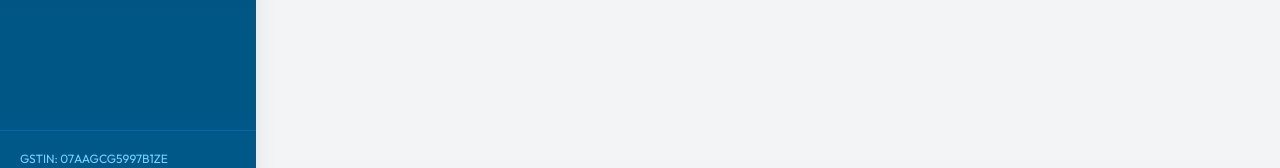
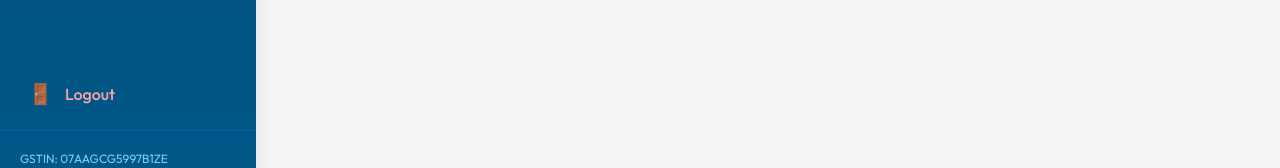
Before and after one commit to rajat804/roadways-frontend, a React (Vite) app: page /admin/dashboard/add-delivery in a window 1280 px wide. Shown: the part 593-761 px from the top of the page. Built offline with nearby package versions, Linux system fonts and the light colour scheme; a web font is replaced by a local one.

Commit message:
sidebar update

```diff
--- a/src/admin/components/Sidebar.jsx
+++ b/src/admin/components/Sidebar.jsx
@@ -1,15 +1,15 @@
 import React from 'react';
-import { NavLink } from 'react-router-dom';
+import { NavLink, useNavigate } from 'react-router-dom';
+import axios from 'axios';
 
 const Sidebar = ({ sidebarOpen, setSidebarOpen }) => {
+   const navigate = useNavigate();
+  const BACKEND_URL = import.meta.env.VITE_BACKEND_URI;
   const menuItems = [
     { path: '/admin/dashboard', name: 'Dashboard', icon: '📊' },
-    { path: '/admin/booking', name: 'Booking Offices', icon: '🏢' },
-    { path: '/admin/delivery', name: 'Delivery Offices', icon: '🚚' },
-    { path: '/admin/add-booking', name: 'Add Booking Office', icon: '➕' },
-    { path: '/admin/add-delivery', name: 'Add Delivery Office', icon: '🚛' },
-    { path: '/admin/contacts', name: 'Contacts', icon: '📞' },
-    { path: '/admin/settings', name: 'Settings', icon: '⚙️' },
+    { path: '/admin/dashboard/add-booking', name: 'Add Booking Office', icon: '➕' },
+    { path: '/admin/dashboard/add-delivery', name: 'Add Delivery Office', icon: '➕' },
+
   ];
 
   // Close sidebar function
@@ -18,6 +18,23 @@ const Sidebar = ({ sidebarOpen, setSidebarOpen }) => {
       setSidebarOpen(false);
     }
   };
+
+  // Logout function
+  const handleLogout = async () => {
+    try {
+      await axios.post(`${BACKEND_URL}/api/auth/logout`, {}, {
+        withCredentials: true
+      });
+    } catch (error) {
+      console.log("Logout API error:", error);
+    }
+
+    localStorage.removeItem("adminToken");
+    localStorage.removeItem("adminEmail");
+
+    navigate("/login");
+  };
+
 
   return (
     <>
@@ -93,6 +110,20 @@ const Sidebar = ({ sidebarOpen, setSidebarOpen }) => {
           ))}
         </nav>
 
+
+         {/* Logout Button */}
+        <div className="px-3 mb-3">
+          <button
+            onClick={handleLogout}
+            className="w-full flex items-center gap-3 px-4 py-2.5 text-red-300 hover:bg-red-600 hover:text-white rounded-lg transition-colors"
+          >
+            <span className="text-xl">🚪</span>
+            {sidebarOpen && (
+              <span className="font-medium text-sm md:text-base">Logout</span>
+            )}
+          </button>
+        </div>
+
         {/* Footer */}
         <div className="p-4 md:p-5 border-t border-sky-700">
           {sidebarOpen ? (
```
